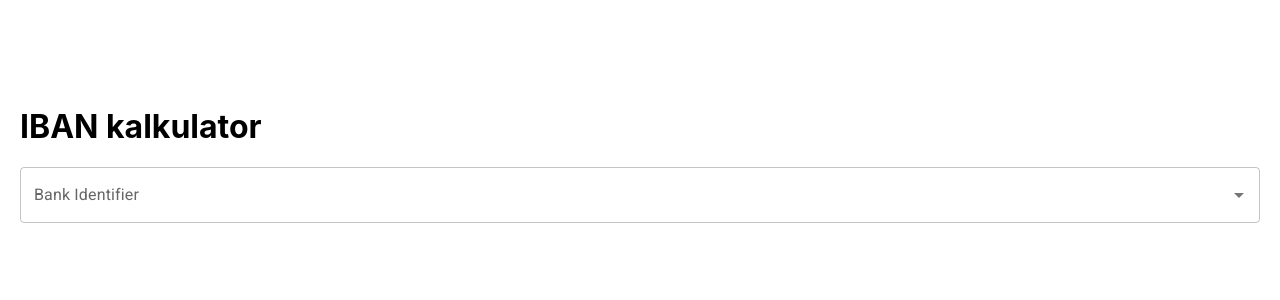
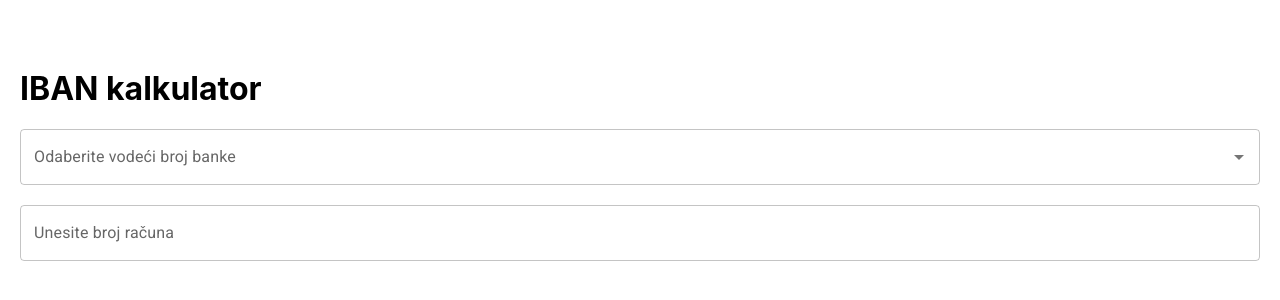
Before and after one commit to celigx/iban-calculator, a React (Create React App) app: page / in a window 1280 px wide. Shown: the part 246-546 px from the top of the page. Built offline with nearby package versions, Linux system fonts and the light colour scheme.

Commit message:
Add bank account input

```diff
--- a/src/App.sass
+++ b/src/App.sass
@@ -1,11 +1,12 @@
 .app
   display: flex
   flex-direction: column
-  // align-items: center
   justify-content: center
   height: 100vh
   margin: 0 20px
 
-  .titleContainer
-    .title
-      text-align: left
+  .inputContainer
+    .autocomplete
+      margin: 0 0 20px 0
+    .textField
+      width: 100%
--- a/src/App.tsx
+++ b/src/App.tsx
@@ -7,15 +7,23 @@ import { bankIdentifierList } from './helper/BankIdentifierList';
 function App() {
   return (
     <div className="app">
+
       <div className="titleContainer">
         <h1 className="title">IBAN kalkulator</h1>
       </div>
-      <Autocomplete
-        disablePortal
-        id="combo-box-demo"
-        options={bankIdentifierList}
-        renderInput={(params) => <TextField {...params} label="Bank Identifier" />}
-      />
+
+      <div className="inputContainer">
+        {/* Bank identifier */}
+        <Autocomplete
+          className='autocomplete'
+          disablePortal
+          id="combo-box-demo"
+          options={bankIdentifierList}
+          renderInput={(params) => <TextField {...params} label="Odaberite vodeći broj banke" />}
+          />
+        {/* Account number */}
+        <TextField className='textField' id="outlined-basic" label="Unesite broj računa" variant="outlined" />
+      </div>
     </div>
   );
 }
```
